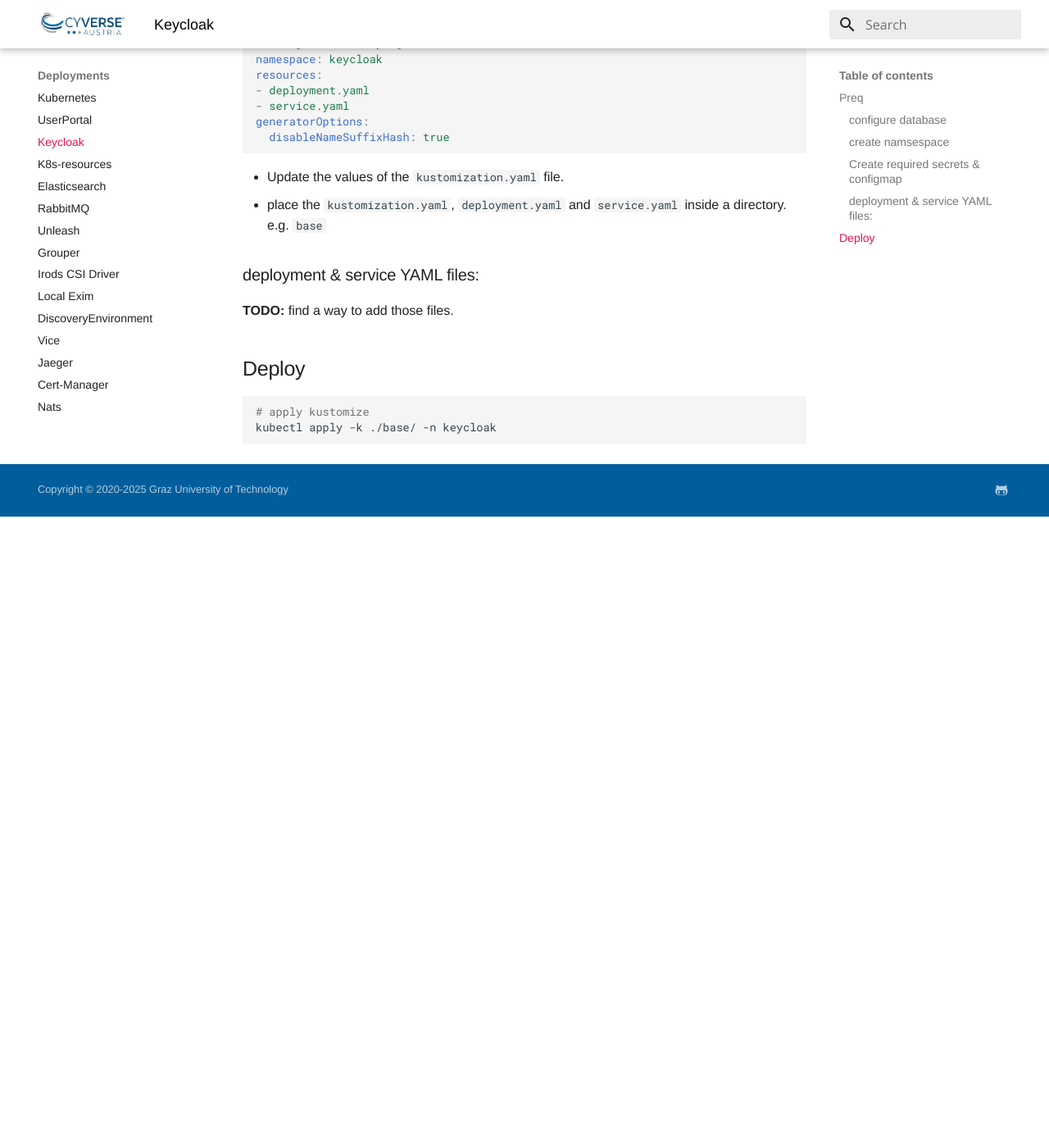
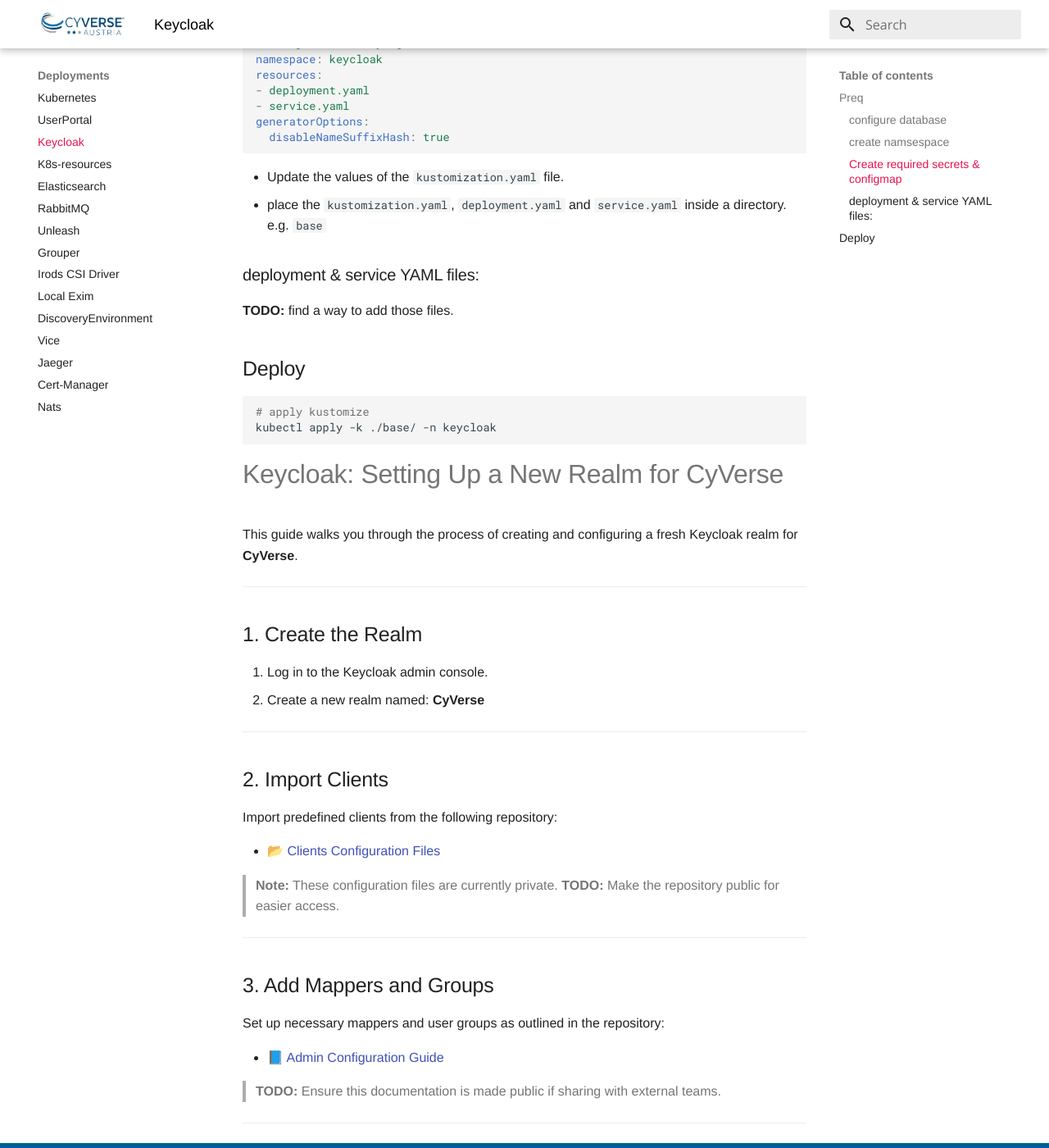
Before and after one commit to cyverse-austria/docs, an MkDocs documentation site: the page built from docs/deployments/keycloak.md, in a window 1280 px wide and 1400 px high, scrolled down 1248 px. Shown: the whole window at 82% size. Built offline with MkDocs 1.6.1 and Material for MkDocs 9.7.7, drawn with Linux system fonts in a browser that asks for light colours; before the commit the page ends 1878 px from its top, so only the background shows below that.

Commit message:
keycloak: update docs

````diff
--- a/docs/deployments/keycloak.md
+++ b/docs/deployments/keycloak.md
@@ -72,3 +72,36 @@
 # apply kustomize
 kubectl apply -k ./base/ -n keycloak
 ```
+
+# Keycloak: Setting Up a New Realm for CyVerse
+
+This guide walks you through the process of creating and configuring a fresh Keycloak realm for **CyVerse**.
+
+---
+
+## 1. Create the Realm
+
+1. Log in to the Keycloak admin console.
+2. Create a new realm named: **CyVerse**
+
+---
+
+## 2. Import Clients
+
+Import predefined clients from the following repository:
+
+- 📂 [Clients Configuration Files](https://github.com/mb-wali/cyverse.at/tree/main/k8s/keycloak/Admin-config/clients)
+
+> **Note:** These configuration files are currently private. **TODO:** Make the repository public for easier access.
+
+---
+
+## 3. Add Mappers and Groups
+
+Set up necessary mappers and user groups as outlined in the repository:
+
+- 📘 [Admin Configuration Guide](https://github.com/mb-wali/cyverse.at/blob/main/k8s/keycloak/README.md#admin-configs)
+
+> **TODO:** Ensure this documentation is made public if sharing with external teams.
+
+---
````
